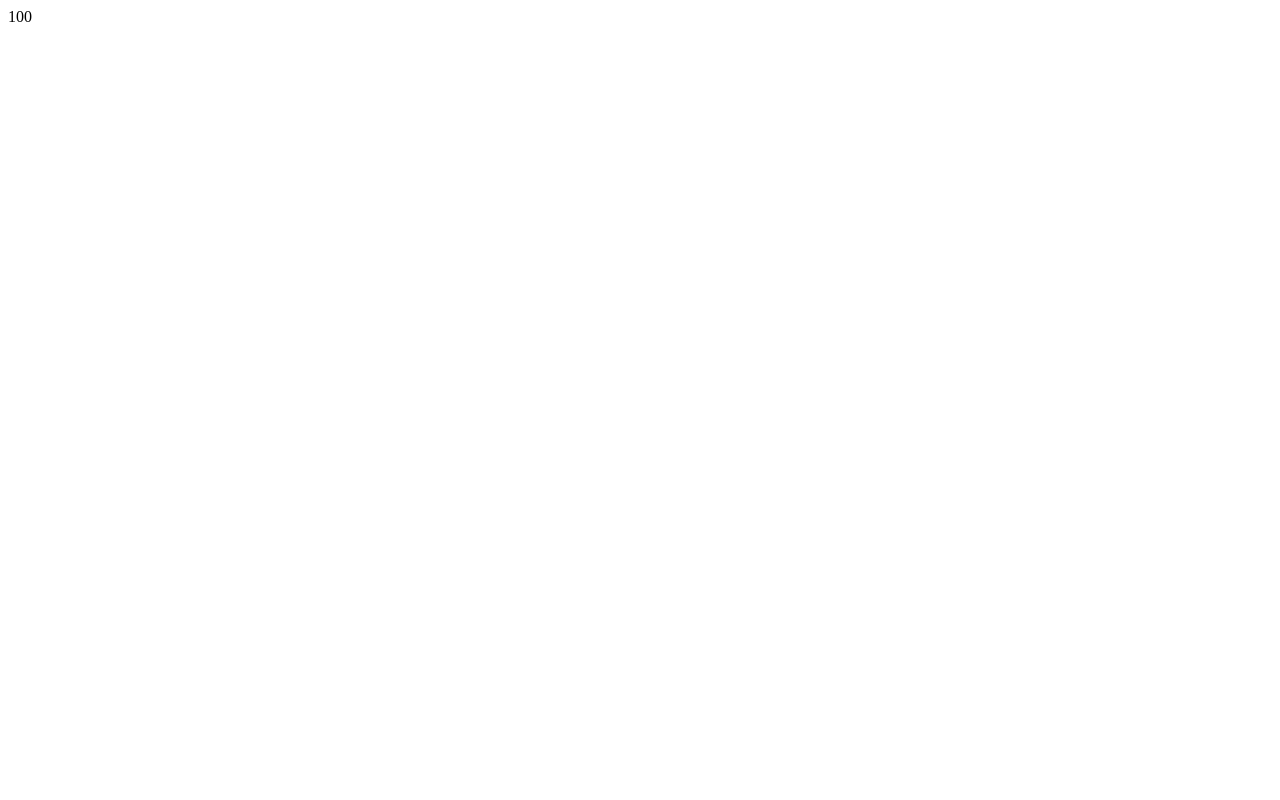
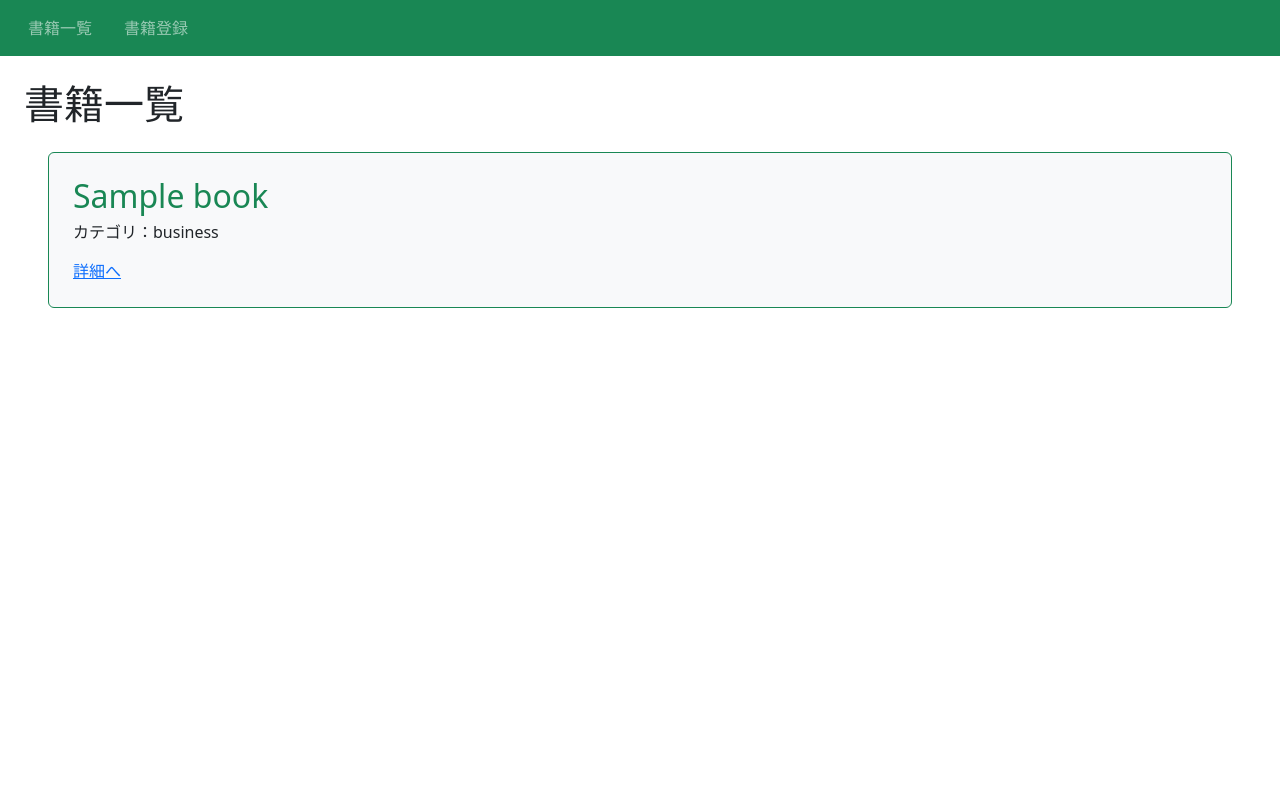
Before and after one commit to aki426/django-tutorial, a Django app: page / in a window 1280 px wide. Before the commit the page is almost empty. Run offline with Django 5.2, Linux system fonts and the light colour scheme; tables that the repository leaves empty hold one stand-in row (values such as "Sample post").

Commit message:
feat: トップページにすべての本をカテゴリ順ソートで表示。

```diff
--- a/project3/bookproject/book/templates/book/index.html
+++ b/project3/bookproject/book/templates/book/index.html
@@ -1 +1,16 @@
-{{ somedata }}
+{% extends 'base.html' %}
+
+{% block title %}書籍一覧{% endblock %}
+{% block h1 %}書籍一覧{% endblock %}
+
+{% block content %}
+{% for item in object_list %}
+<div class="p-4 m-4 bg-light border border-success rounded">
+    <h2 class="text-success">{{ item.title }}</h2>
+    <h6>カテゴリ：{{ item.category }}</h6>
+    <div class="mt-3">
+        <a href="{% url 'detail-book' item.pk %}">詳細へ</a>
+    </div>
+</div>
+{% endfor%}
+{% endblock content %}
--- a/project3/bookproject/book/views.py
+++ b/project3/bookproject/book/views.py
@@ -11,7 +11,8 @@ from .models import Book
 
 
 def index_view(request):
-    return render(request, "book/index.html", {"somedata": 100})
+    object_list = Book.objects.all().order_by("category")
+    return render(request, "book/index.html", {"object_list": object_list})
 
 
 class ListBookView(ListView):
```
